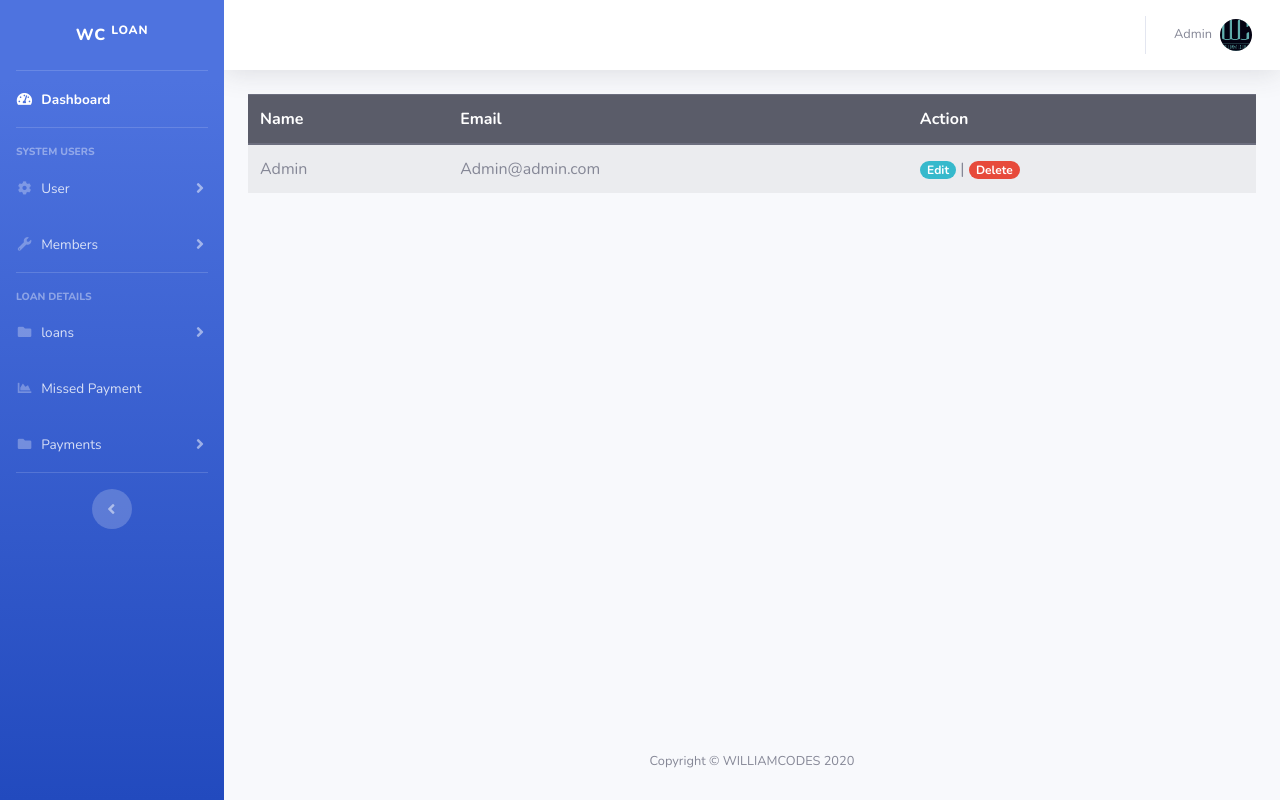
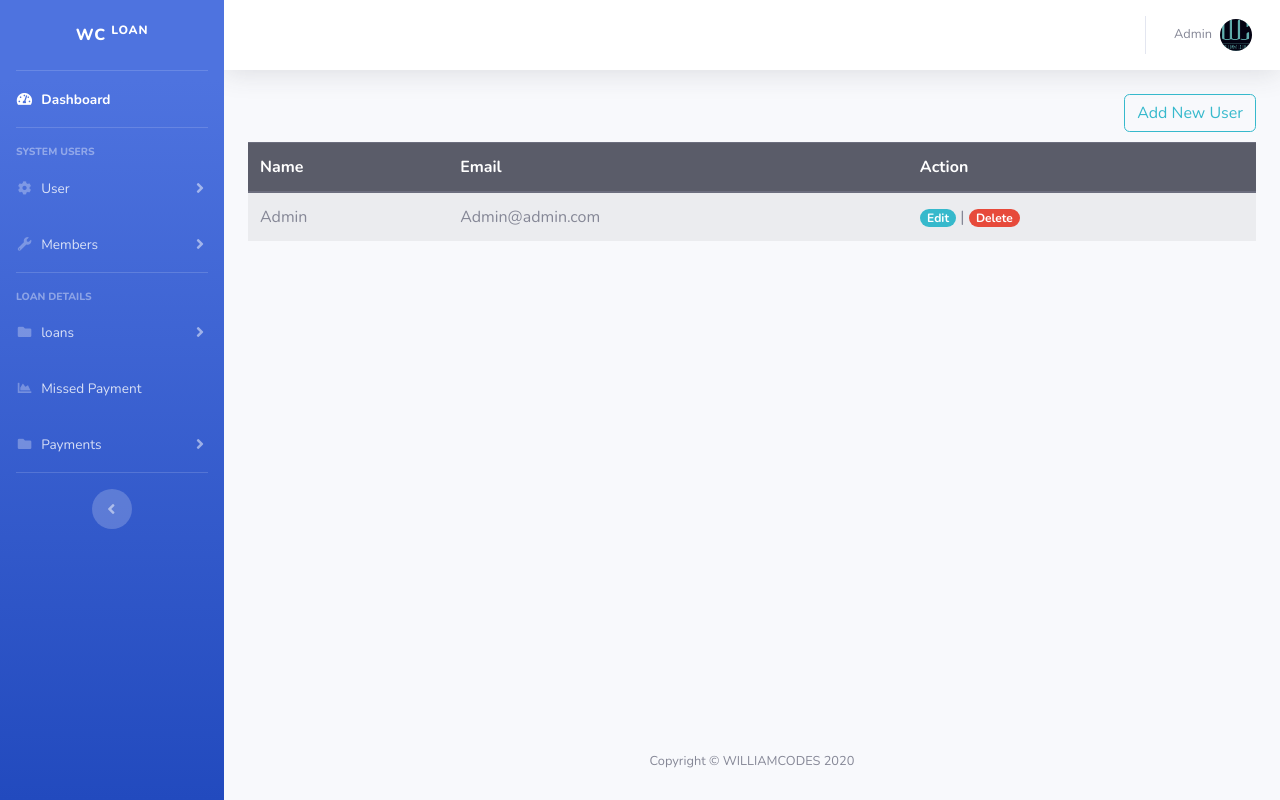
Before and after one commit to yeswedocode/WC-LOANS, a PHP site: page /users.php in a window 1280 px wide. Run offline with PHP 8.4, Linux system fonts and the light colour scheme.

Commit message:
modified by williamcodes

```diff
--- a/users.php
+++ b/users.php
@@ -52,6 +52,9 @@
         <div class="container">
             <div class="row">
                 <div class="col">
+                    <a href="addUser.php" class="btn btn-outline-info float-right">Add New User</a>
+                    <br>
+                    <br>
                     <table class="table table-striped" id="dataTable">
                         <thead class="thead-dark">
                             <th>Name</th>
```
